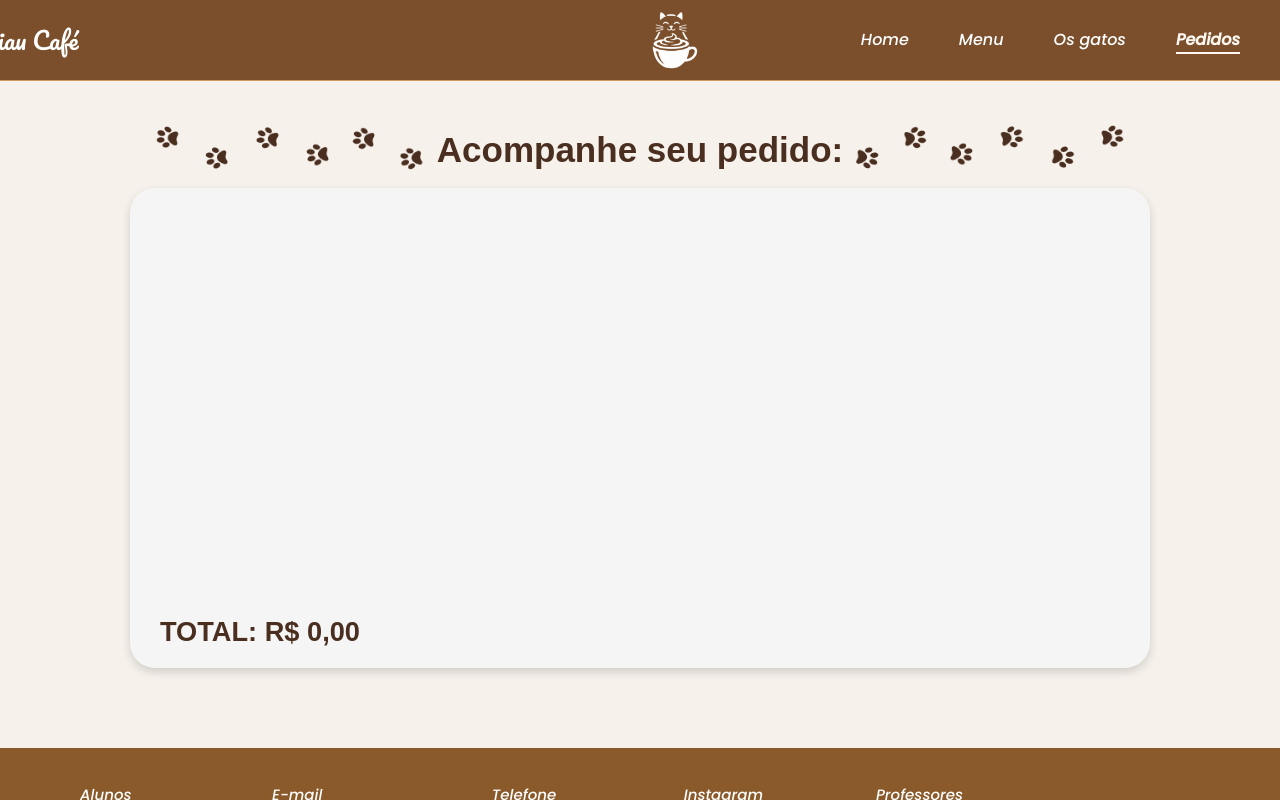
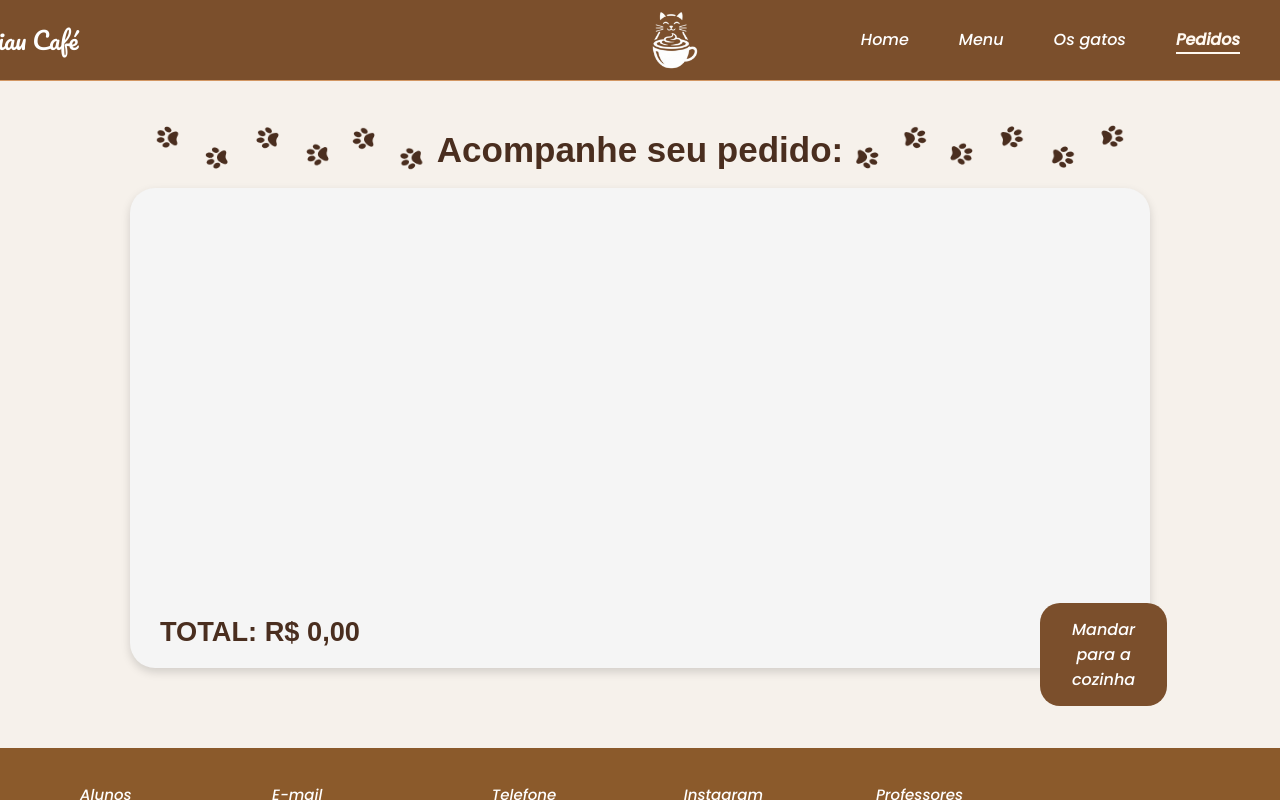
Before and after one commit to Alicya25/Doce-Miau-Caf-, a React (Vite) app: page / in a window 1280 px wide. Both pictures are taken after a click on the element "Pedidos". Shown: the top 800 px of the page. Built offline with nearby package versions, Linux system fonts and the light colour scheme; a web font is replaced by a local one.

Commit message:
melhorias pedidos

```diff
--- a/src/App.jsx
+++ b/src/App.jsx
@@ -7,7 +7,7 @@ import { Menu } from "./components/Menu";
 import { Pedidos } from "./components/Pedidos";
 import { ToastContainer, toast } from "react-toastify";
 import "react-toastify/dist/ReactToastify.css";
-import Footer  from "./components/Footer";
+import Footer from "./components/Footer";
 
 function App() {
 
@@ -53,7 +53,6 @@ function App() {
 
   };
 
-
   // REMOVER PRODUTO DO PEDIDO
   const removeCarrinho = (id) => {
 
@@ -63,6 +62,10 @@ function App() {
 
   };
 
+  // LIMPAR CARRINHO APÓS ENVIAR PEDIDO
+  const limparCarrinho = () => {
+    setCarrinho([]);
+  };
 
   function renderContent() {
 
@@ -75,7 +78,6 @@ function App() {
       );
     }
 
-
     if (activeTab === "menu") {
       return (
         <Menu
@@ -84,22 +86,20 @@ function App() {
       );
     }
 
-
     if (activeTab === "gatos") {
       return <Gato />;
     }
-
 
     if (activeTab === "pedidos") {
       return (
         <Pedidos
           carrinho={carrinho}
           removeCarrinho={removeCarrinho}
+          limparCarrinho={limparCarrinho}
         />
       );
     }
   }
-
 
   return (
 
@@ -114,16 +114,13 @@ function App() {
 
       </div>
 
-
       <div className="banner-principal">
 
         {renderContent()}
 
       </div>
 
-
-      <Footer/>
-
+      <Footer />
 
       <ToastContainer
         position="top-right"
--- a/src/components/Pedidos.css
+++ b/src/components/Pedidos.css
@@ -6,7 +6,6 @@
   margin-top: 15px;
   font-family: sans-serif;
 }
-
 
 .pedido-titulo {
   font-size: 2.5rem;
@@ -20,11 +19,13 @@
   top: 130px;
   font-size: 35px;
 }
-#pata1{
+
+#pata1 {
   width: 300px;
   transform: translateX(-350px);
 }
-#pata2{
+
+#pata2 {
   width: 300px;
   transform: translateX(+350px);
   position: absolute;
@@ -41,7 +42,6 @@
   box-shadow: 0 4px 10px rgba(0, 0, 0, 0.15);
 }
 
-
 .pedido-lista-cards {
   display: flex;
   flex-wrap: wrap;
@@ -50,19 +50,15 @@
   padding-bottom: 80px;
 }
 
-
 .pedido-card {
   width: 380px;
   height: 130px;
   background: #ebe6df;
   border-radius: 18px;
-
   display: flex;
   align-items: flex-start;
-
   gap: 15px;
   padding: 15px;
-
   position: relative;
   box-sizing: border-box;
 }
@@ -82,9 +78,7 @@
   flex: 1;
   min-width: 0;
   padding-right: 35px;
-
 }
-
 
 .pedido-info h2 {
   margin: 0;
@@ -95,12 +89,9 @@
   color: #4A2E1F;
 }
 
-
 .pedido-valores-livres {
   position: absolute;
   left: 125px;
-
-
   transform: translateY(-69px);
 }
 
@@ -136,7 +127,6 @@
   justify-content: center;
 }
 
-
 .pedido-total {
   position: absolute;
   bottom: 20px;
@@ -146,3 +136,31 @@
   color: #4A2E1F;
   margin: 0;
 }
+
+.botao-Pedido {
+  position: absolute;
+  top: 385px;
+  left: 910px;
+  margin-top: 30px;
+  padding: 14px 32px;
+  border: none;
+  border-radius: 20px;
+  background-color: #7B4F2C;
+  color: white;
+  font-size: 1rem;
+  cursor: pointer;
+  transition: all 0.3s ease;
+  font-family: "Poppins", sans-serif;
+  font-weight: 500;
+  font-style: normal;
+}
+
+/* ESTADO APÓS ENVIAR O PEDIDO */
+.botao-Pedido.enviado {
+  background: transparent;
+  border: 2px solid #7B4F2C;
+  color: #7B4F2C;
+  opacity: 0.6;
+  cursor: default;
+  pointer-events: none;
+}
--- a/src/components/Pedidos.jsx
+++ b/src/components/Pedidos.jsx
@@ -1,8 +1,21 @@
 import "./Pedidos.css";
+import { useState, useEffect } from "react";
 import detalhe1 from "../assets/detalhes-logo/8.png";
 import detalhe2 from "../assets/detalhes-logo/7.png";
 
-export function Pedidos({ carrinho, removeCarrinho }) {
+export function Pedidos({
+  carrinho,
+  removeCarrinho,
+  limparCarrinho
+}) {
+
+  const [pedidoEnviado, setPedidoEnviado] = useState(false);
+
+  useEffect(() => {
+    if (carrinho.length > 0) {
+      setPedidoEnviado(false);
+    }
+  }, [carrinho]);
 
   const total = carrinho.reduce((acc, item) => {
 
@@ -16,7 +29,6 @@ export function Pedidos({ carrinho, removeCarrinho }) {
 
   }, 0);
 
-
   return (
 
     <div className="pedido-principal">
@@ -25,12 +37,11 @@ export function Pedidos({ carrinho, removeCarrinho }) {
       <h1 className="pedido-titulo">Acompanhe seu pedido:</h1>
       <img id="pata2" src={detalhe2} alt="café" />
 
-
       <div className="pedido-area">
 
         <div className="pedido-lista-cards">
 
-          {carrinho.map((item) => {
+          {!pedidoEnviado && carrinho.map((item) => {
 
             const valor = Number(
               item.category
@@ -40,7 +51,6 @@ export function Pedidos({ carrinho, removeCarrinho }) {
             );
 
             const subtotal = valor * item.quantidade;
-
 
             return (
 
@@ -52,15 +62,12 @@ export function Pedidos({ carrinho, removeCarrinho }) {
                   className="pedido-img"
                 />
 
-
                 <div className="pedido-info">
 
-                  <h2>
-                    {item.title}
-                  </h2>
-
+                  <h2>{item.title}</h2>
 
                   <div className="pedido-valores-livres">
+
                     <p className="pedido-quantidade">
                       Quantidade: {item.quantidade}
                     </p>
@@ -72,9 +79,10 @@ export function Pedidos({ carrinho, removeCarrinho }) {
                     <p className="pedido-subtotal">
                       Subtotal: R$ {subtotal.toFixed(2).replace(".", ",")}
                     </p>
+
                   </div>
+
                 </div>
-
 
                 <button
                   className="remove-btn"
@@ -91,10 +99,24 @@ export function Pedidos({ carrinho, removeCarrinho }) {
 
         </div>
 
+        {!pedidoEnviado && (
+          <h2 className="pedido-total">
+            TOTAL: R$ {total.toFixed(2).replace(".", ",")}
+          </h2>
+        )}
 
-        <h2 className="pedido-total">
-          TOTAL: R$ {total.toFixed(2).replace(".", ",")}
-        </h2>
+        <button
+          className={`botao-Pedido ${pedidoEnviado ? "enviado" : ""}`}
+          onClick={() => {
+            setPedidoEnviado(true);
+            limparCarrinho();
+          }}
+          disabled={pedidoEnviado}
+        >
+          {pedidoEnviado
+            ? "Pedido enviado!"
+            : "Mandar para a cozinha"}
+        </button>
 
       </div>
 
```
